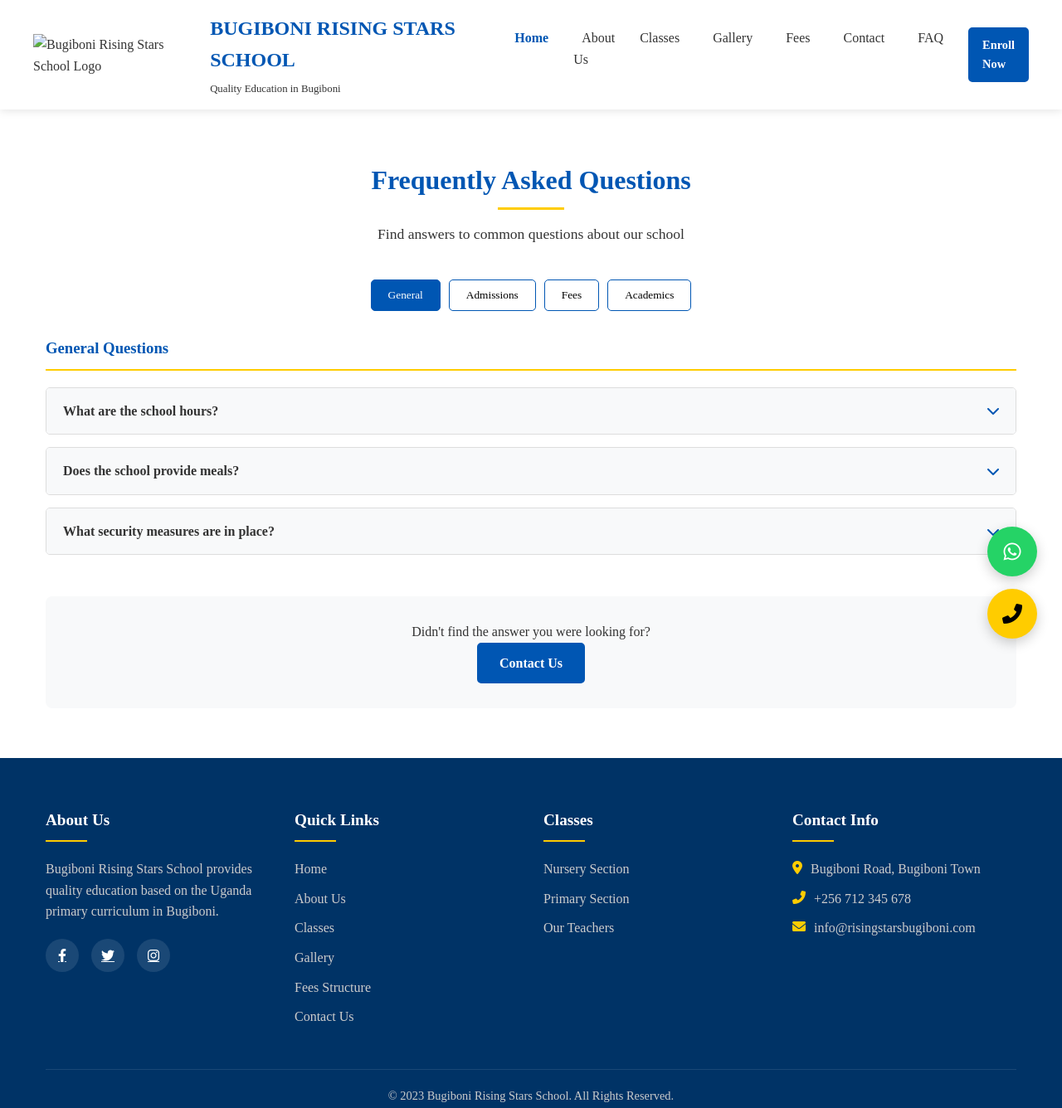
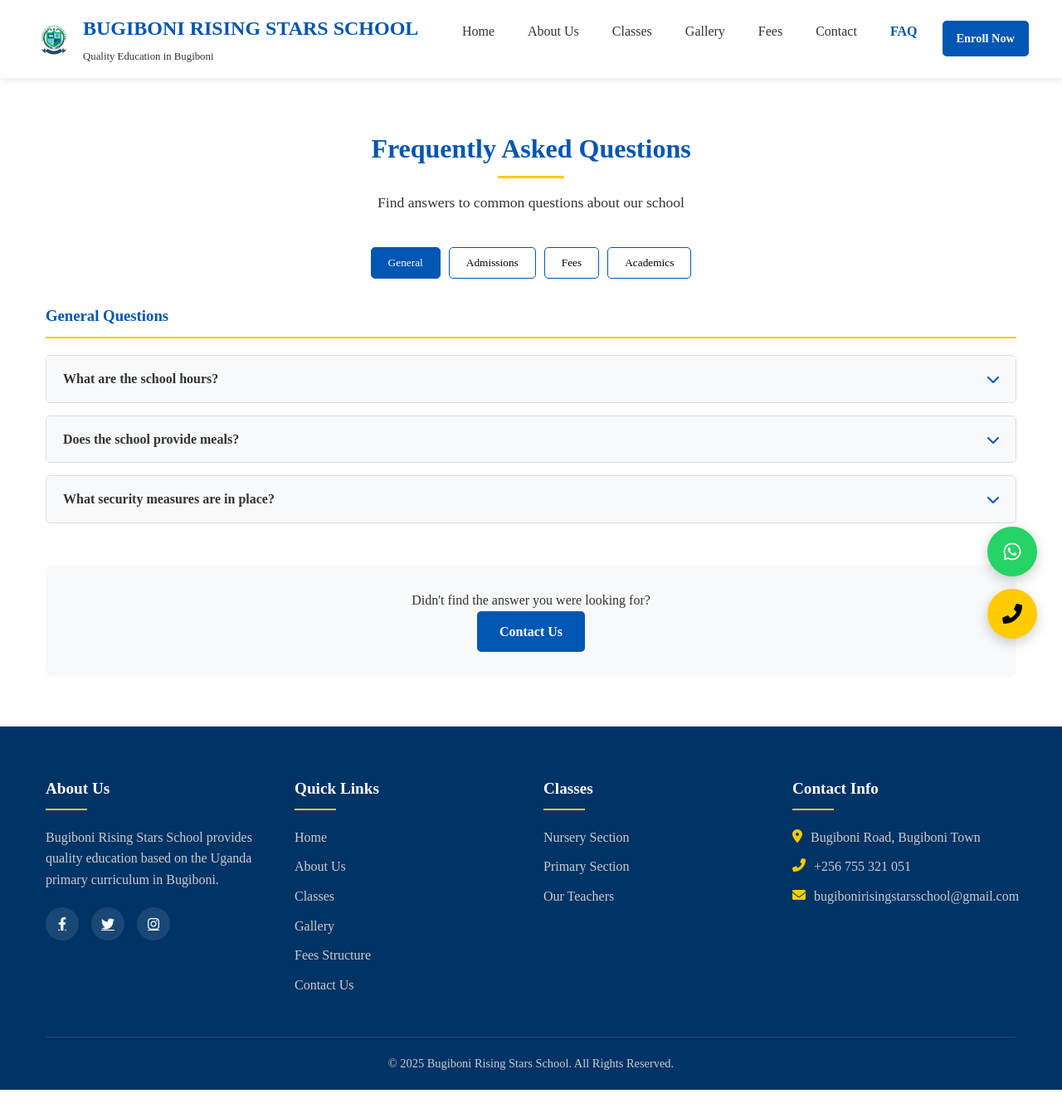
Before and after one commit to bugibonirss/school, a plain HTML site: page faq.html in a window 1280 px wide. Shown: the whole page at 83% size. After the commit the page ends 1314 px from the top, so only its background shows below. Drawn offline with Linux system fonts and the light colour scheme; files that its build step writes are made by us from their sources; a web font is replaced by a local one.

Commit message:
Update faq.html

```diff
--- a/faq.html
+++ b/faq.html
@@ -6,12 +6,12 @@
     <title>Bugiboni Rising Stars School | FAQs</title>
     <link rel="stylesheet" href="https://cdnjs.cloudflare.com/ajax/libs/font-awesome/6.0.0-beta3/css/all.min.css">
     <link href="https://fonts.googleapis.com/css2?family=Times+New+Roman:wght@400;700&display=swap" rel="stylesheet">
-    <link rel="stylesheet" href="css/style.css">
+    <link rel="stylesheet" href="style.css">
 </head>
    <header>
         <div class="container header-container">
             <div class="logo">
-                <img src="images/logo.png" alt="Bugiboni Rising Stars School Logo">
+                <img src="logo.png" alt="Bugiboni Rising Stars School Logo">
                 <div class="logo-text">
                     <h1>BUGIBONI RISING STARS SCHOOL</h1>
                     <p>Quality Education in Bugiboni</p>
@@ -254,27 +254,27 @@
                     <h3>Contact Info</h3>
                     <ul class="contact-info">
                         <li><i class="fas fa-map-marker-alt"></i> Bugiboni Road, Bugiboni Town</li>
-                        <li><i class="fas fa-phone-alt"></i> +256 712 345 678</li>
-                        <li><i class="fas fa-envelope"></i> info@risingstarsbugiboni.com</li>
+                        <li><i class="fas fa-phone-alt"></i> +256 755 321 051</li>
+                        <li><i class="fas fa-envelope"></i> bugibonirisingstarsschool@gmail.com</li>
                     </ul>
                 </div>
             </div>
             <div class="footer-bottom">
-                <p>&copy; 2023 Bugiboni Rising Stars School. All Rights Reserved.</p>
+                <p>&copy; 2025 Bugiboni Rising Stars School. All Rights Reserved.</p>
             </div>
         </div>
     </footer>
 
     <div class="floating-btns">
-        <a href="https://wa.me/256712345678" class="floating-btn whatsapp" target="_blank">
+        <a href="https://wa.me/256780542602" class="floating-btn whatsapp" target="_blank">
             <i class="fab fa-whatsapp"></i>
         </a>
-        <a href="tel:+256712345678" class="floating-btn call">
+        <a href="tel:+256780542602" class="floating-btn call">
             <i class="fas fa-phone-alt"></i>
         </a>
     </div>
 
-    <script src="js/main.js"></script>
+    <script src="main.js"></script>
     <script>
         // FAQ category toggle
         document.querySelectorAll('.category-btn').forEach(btn => {
```
